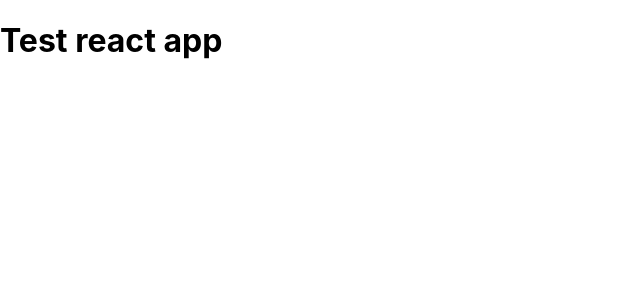
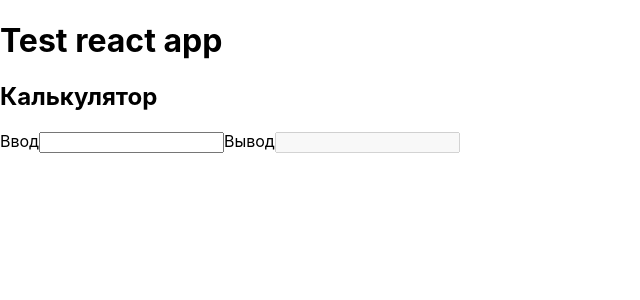
Before and after one commit to LumbagoG/LearnReactUdemy, a React (Create React App) app: page / in a window 1280 px wide. Shown: the top 300 px of the page, without its empty margins (0-640 px from the left). Built offline with nearby package versions, Linux system fonts and the light colour scheme.

Commit message:
Small changes

```diff
--- a/src/App.jsx
+++ b/src/App.jsx
@@ -1,10 +1,10 @@
-import React from 'react';
-
 import './assets/styles/app.scss';
 import { Header } from './components/header/header';
+import { Calc } from './pages/calc/calc';
 
 export const App = () => (
     <main>
         <Header />
+        <Calc />
     </main>
 );
--- a/src/components/header/header.jsx
+++ b/src/components/header/header.jsx
@@ -1,4 +1,3 @@
-import React from 'react';
 import './header.scss';
 
 export const Header = () => (
--- /dev/null
+++ b/src/pages/calc/calc.jsx
@@ -0,0 +1,64 @@
+import './calc.scss';
+import { useEffect, useRef, useState } from 'react';
+
+export const Calc = () => {
+    const refInpValue = useRef(null);
+    const [inpEnter, setInpEnter] = useState('');
+    const [calcResult, setCalcResult] = useState(0);
+    const [inpEnterPress, setInpEnterPress] = useState(false);
+
+    const handleChangeInpEnter = (e) => {
+        const { target } = e;
+        setInpEnter(target.value);
+    };
+
+    const handleKeyDownInp = (e) => {
+        const { key } = e;
+        switch (key) {
+            case 'Enter':
+                setTimeout(() => {
+                    setInpEnterPress(true);
+                }, 1000);
+                break;
+            case '-':
+                console.log(refInpValue.current.value);
+                break;
+            default:
+                break;
+        }
+    };
+
+    useEffect(() => {
+        setCalcResult(inpEnter);
+        setInpEnterPress(false);
+    }, [inpEnterPress]);
+
+    return (
+        <section className='calc'>
+            <h2>Калькулятор</h2>
+
+            <label htmlFor='calc-inp-enter'>
+                Ввод
+                <input
+                    className='calc-inp calc-inp-enter'
+                    name='calc-inp-enter'
+                    type='number'
+                    ref={refInpValue}
+                    onChange={handleChangeInpEnter}
+                    onKeyDown={handleKeyDownInp}
+                />
+            </label>
+
+            <label htmlFor='calc-inp-output'>
+                Вывод
+                <input
+                    className='calc-inp calc-inp-output'
+                    name='calc-inp-output'
+                    disabled
+                    value={calcResult}
+                    type='text'
+                />
+            </label>
+        </section>
+    );
+};
```
Also changed, not shown: src/hooks/debounce.js (added, +30 -0 lines), .eslintrc.json, src/pages/calc/calc.scss (added), src/store/initialState.js (added), src/store/store.js (added).
